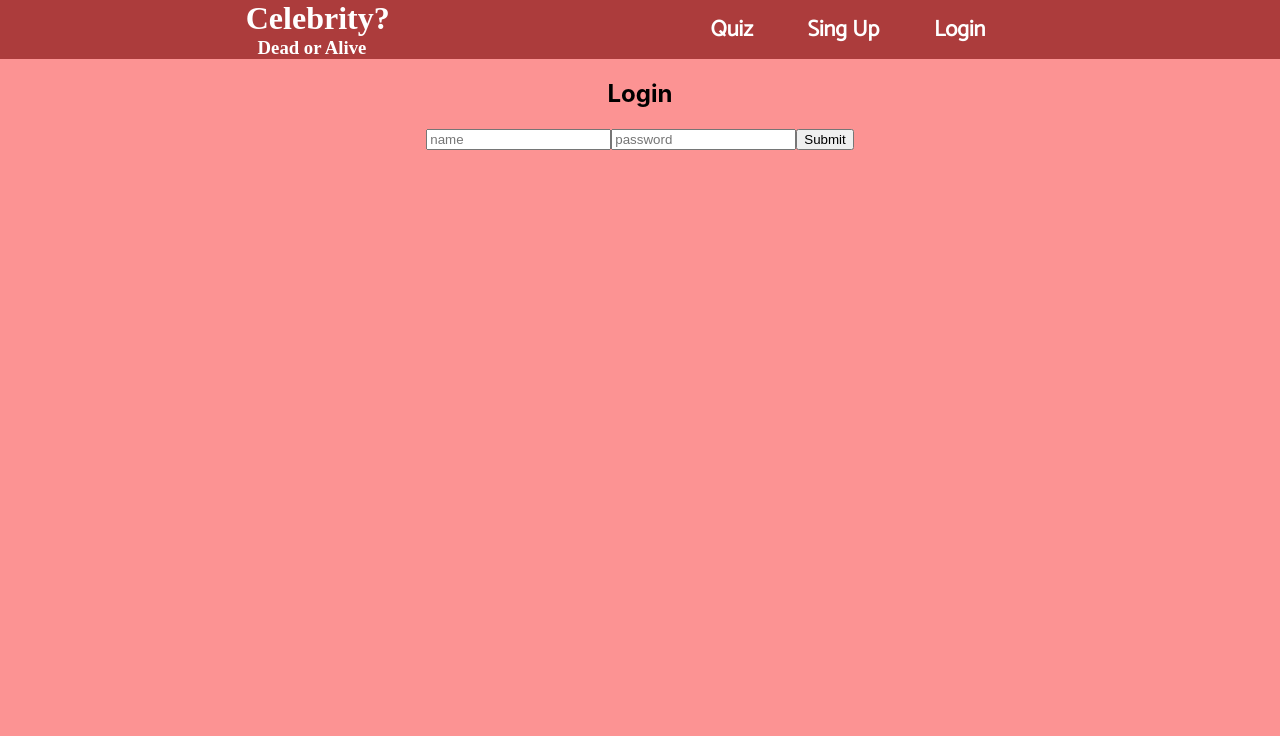
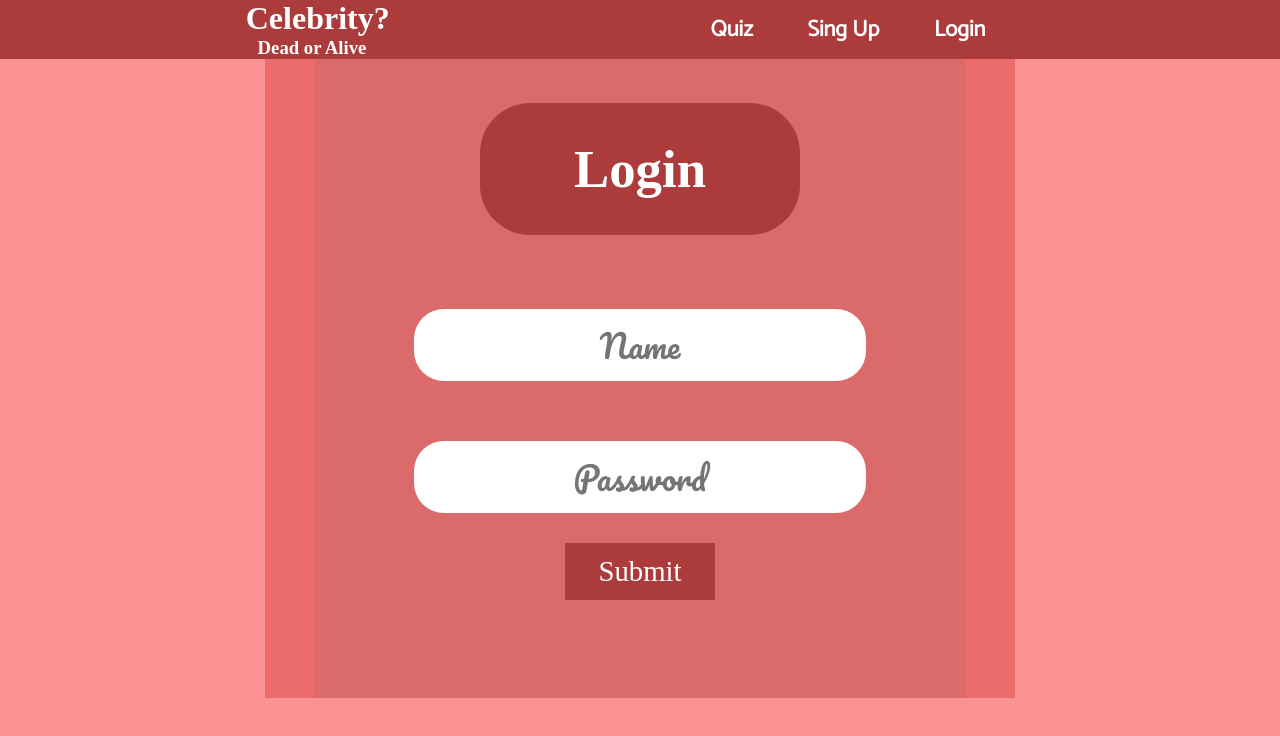
Before and after one commit to Buildweek-Dead-Celebrities/Frontend, a React (Create React App) app in the folder celeb-doa/: page /login in a window 1280 px wide. Shown: the top 736 px of the page. Built offline with nearby package versions, Linux system fonts and the light colour scheme; a web font is replaced by a local one.

Commit message:
Login page is styled

```diff
--- a/celeb-doa/src/App.css
+++ b/celeb-doa/src/App.css
@@ -48,7 +48,7 @@ body{
   margin: 0 auto;
 }
 
-.sign-up{
+.sign-up, .login{
   font-family: 'Fascinate Inline', cursive;
   color: white;
   background-color: #AC3C3C;
@@ -65,7 +65,7 @@ body{
   margin: 0 auto;
 }
 
-.sign-up-input{
+.sign-up-input, .loginForm{
   border: none;
   text-align: center;
   font-family: 'Pacifico', cursive;
@@ -77,7 +77,7 @@ body{
 }
 
 
-.sign-up-btn{
+.sign-up-btn, .login-btn{
   background-color: #AC3C3C;
   border: 1px solid #AC3C3C;
   color: white;
--- a/celeb-doa/src/components/Login.js
+++ b/celeb-doa/src/components/Login.js
@@ -16,7 +16,9 @@ const Login = props => {
   };
 
   return (
-    <div>
+    <div className='pink'>
+
+      <div className='form'>
 
         <h2 className='login'>Login</h2>
 
@@ -25,19 +27,29 @@ const Login = props => {
             className="loginForm"
             type="text"
             name="username"
-          placeholder="name"
+            placeholder="Name"
             value={login.username}
             onChange={handleChange}
           />
-        <input className="loginForm"
+
+          <br/>
+
+          <input
+            className="loginForm"
             type="password"
             name="password"
-        placeholder='password'
+            placeholder='Password'
             value={login.password}
             onChange={handleChange}
           />
-        <button type="submit">Submit</button>
+
+          <br/>
+
+          <button type="submit" className='login-btn'>Submit</button>
         </form>
+
+      </div>
+
     </div>
   );
 };
--- a/celeb-doa/src/components/Time.js
+++ b/celeb-doa/src/components/Time.js
@@ -11,17 +11,17 @@ const Time = () => {
         color: ${time <= 50 ? 'red' : 'green' };
     `
 
-    // useEffect(() => {
+    useEffect(() => {
 
-    //     if(time === 0) return;
+        if(time === 0) return;
 
-    //     const countDown = setInterval(() => {
-    //         setTime(time - 1);
-    //     }, 1000);
+        const countDown = setInterval(() => {
+            setTime(time - 1);
+        }, 1000);
 
-    //     return () => clearInterval(countDown);
+        return () => clearInterval(countDown);
 
-    // },[time])
+    },[time])
 
 
     return(
```
Lines whose indentation alone changed are shown as unchanged.
